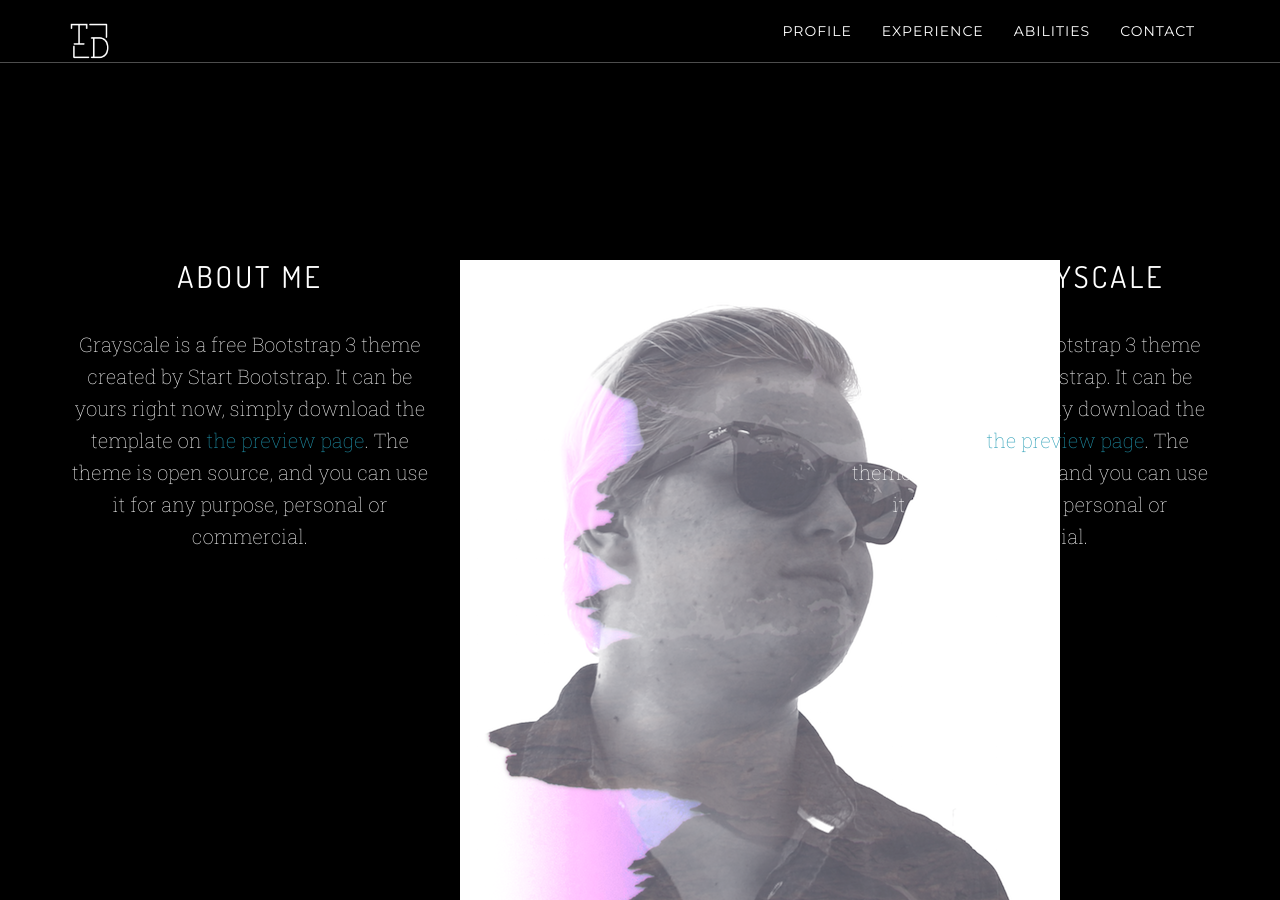
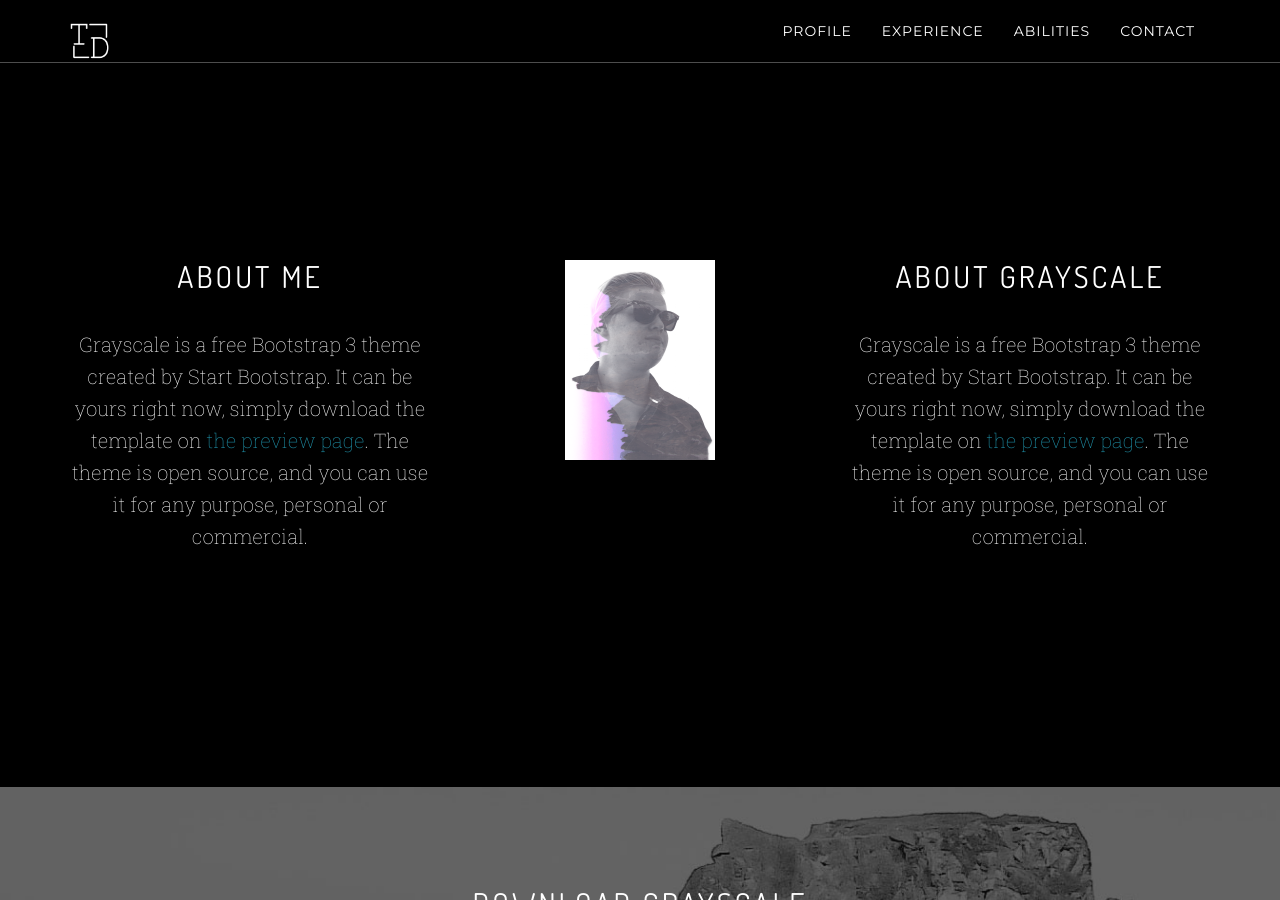
Before and after one commit to travisday/travisday.github.io, a Jekyll site: the page built from index.html, in a window 1280 px wide and 900 px high, scrolled down 840 px. Built offline with Jekyll 4.4.1, drawn with Linux system fonts in a browser that asks for light colours.

Commit message:
about me

```diff
--- a/_includes/about.html
+++ b/_includes/about.html
@@ -11,7 +11,7 @@
 
             <div class="col-md-4">
 
-                <img src="img/profile.png" height="800" width="600"></img>
+                <img src="img/profile.png" height="200" width="150"></img>
             </div>
 
             <div class="col-md-4">
```
